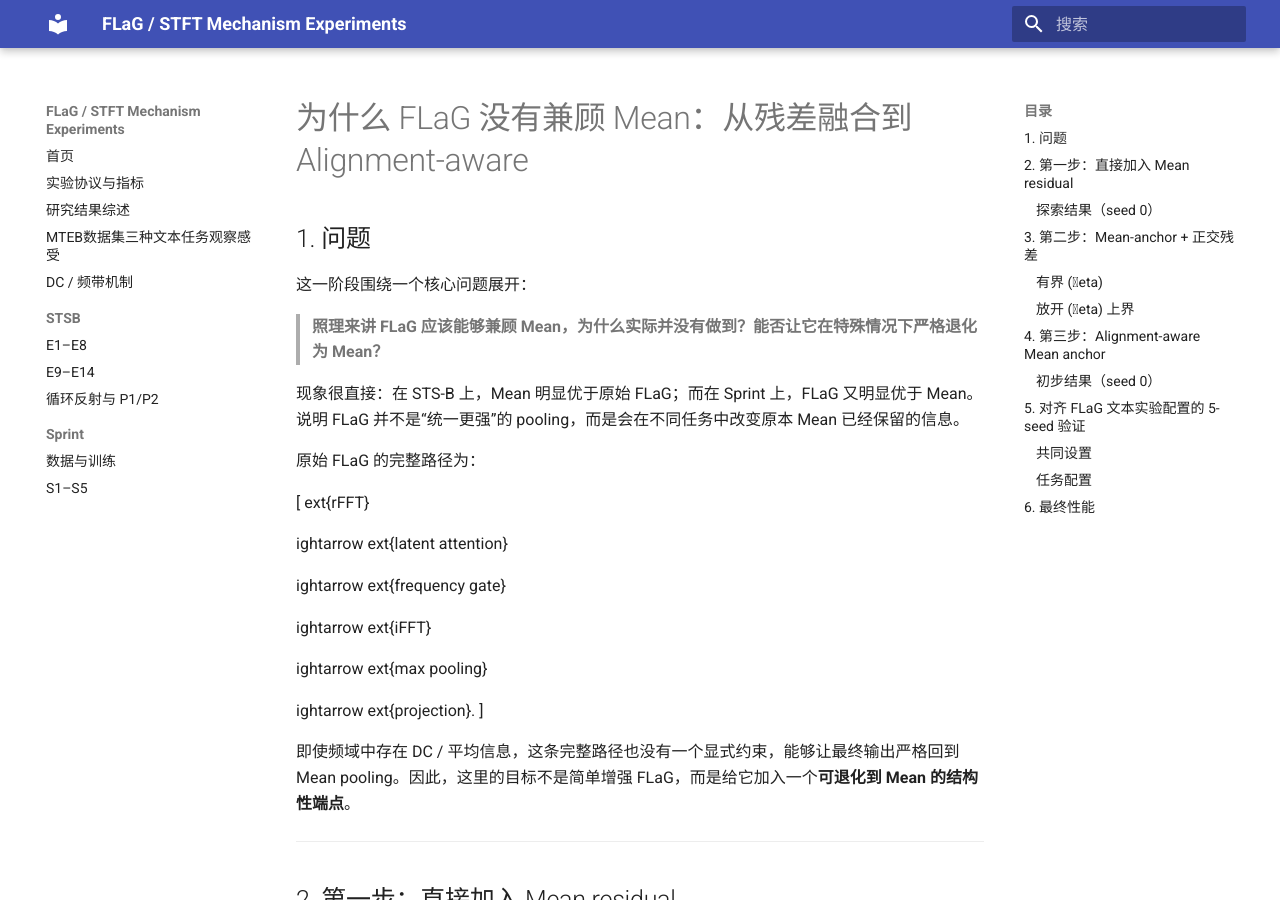
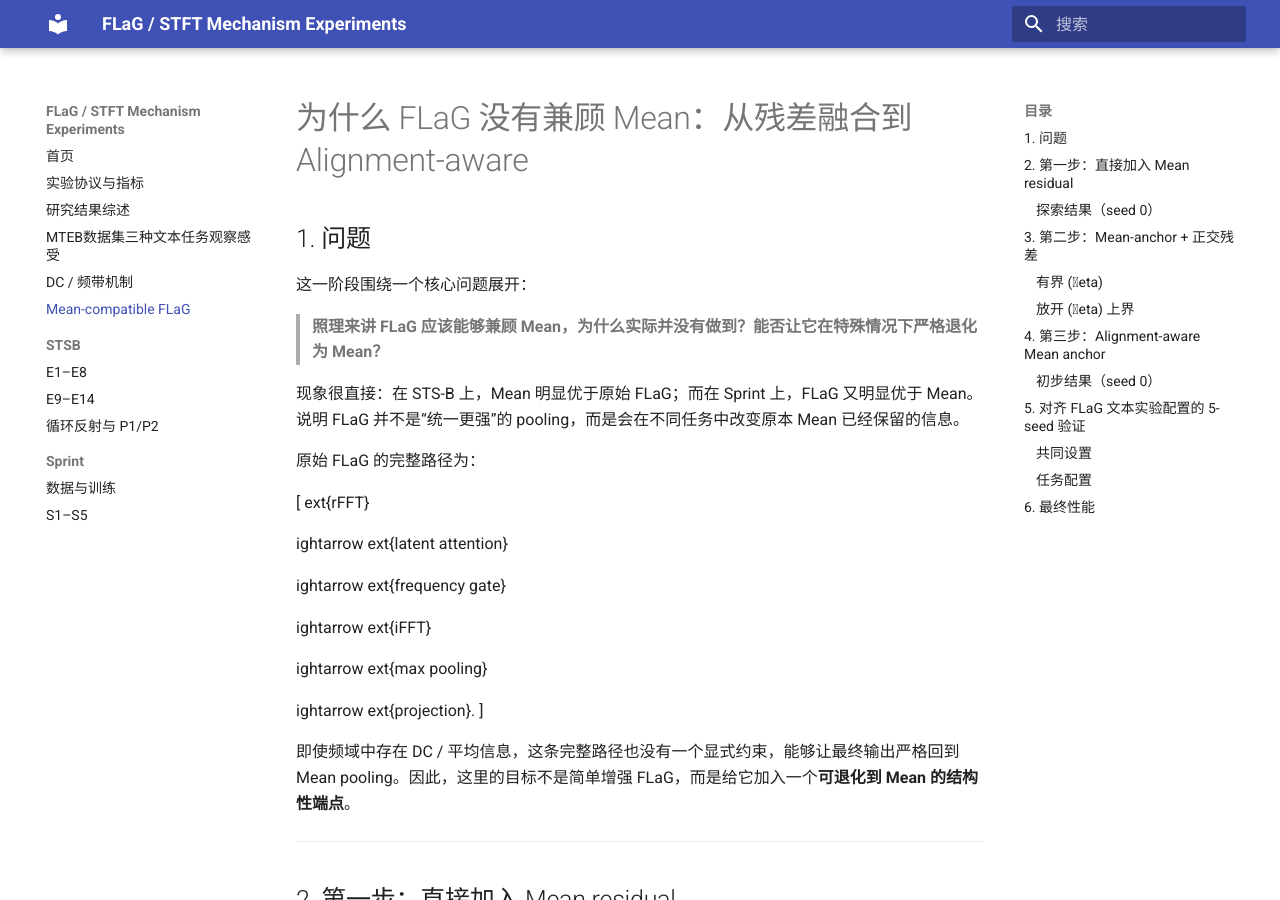
Before and after one commit to lumoswwr/FLaG-STFT-Notes, an MkDocs documentation site: the page built from docs/mean-compatible-flag.md, in a window 1280 px wide and 900 px high. Built offline with MkDocs 1.6.1 and Material for MkDocs 9.7.7, drawn with Linux system fonts in a browser that asks for light colours.

Commit message:
Add Mean-compatible FLaG note to navigation

```diff
--- a/mkdocs.yml
+++ b/mkdocs.yml
@@ -8,6 +8,7 @@ nav:
   - 研究结果综述: findings.md
   - MTEB数据集三种文本任务观察感受: MTEB.md
   - DC / 频带机制: dc-frequency.md
+  - Mean-compatible FLaG: mean-compatible-flag.md
 
   - STSB:
       - E1–E8: stsb/01-experiments.md
```
